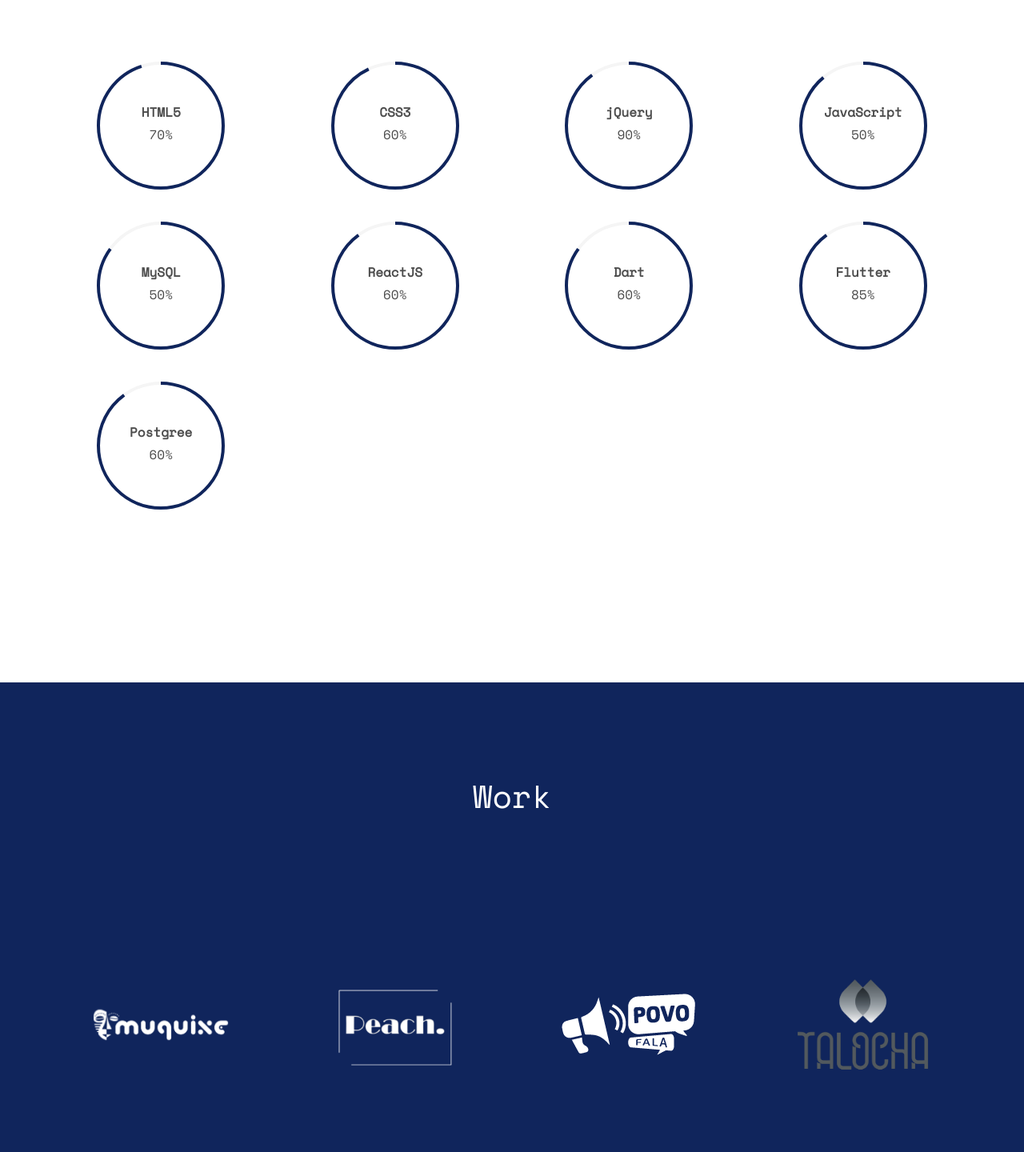
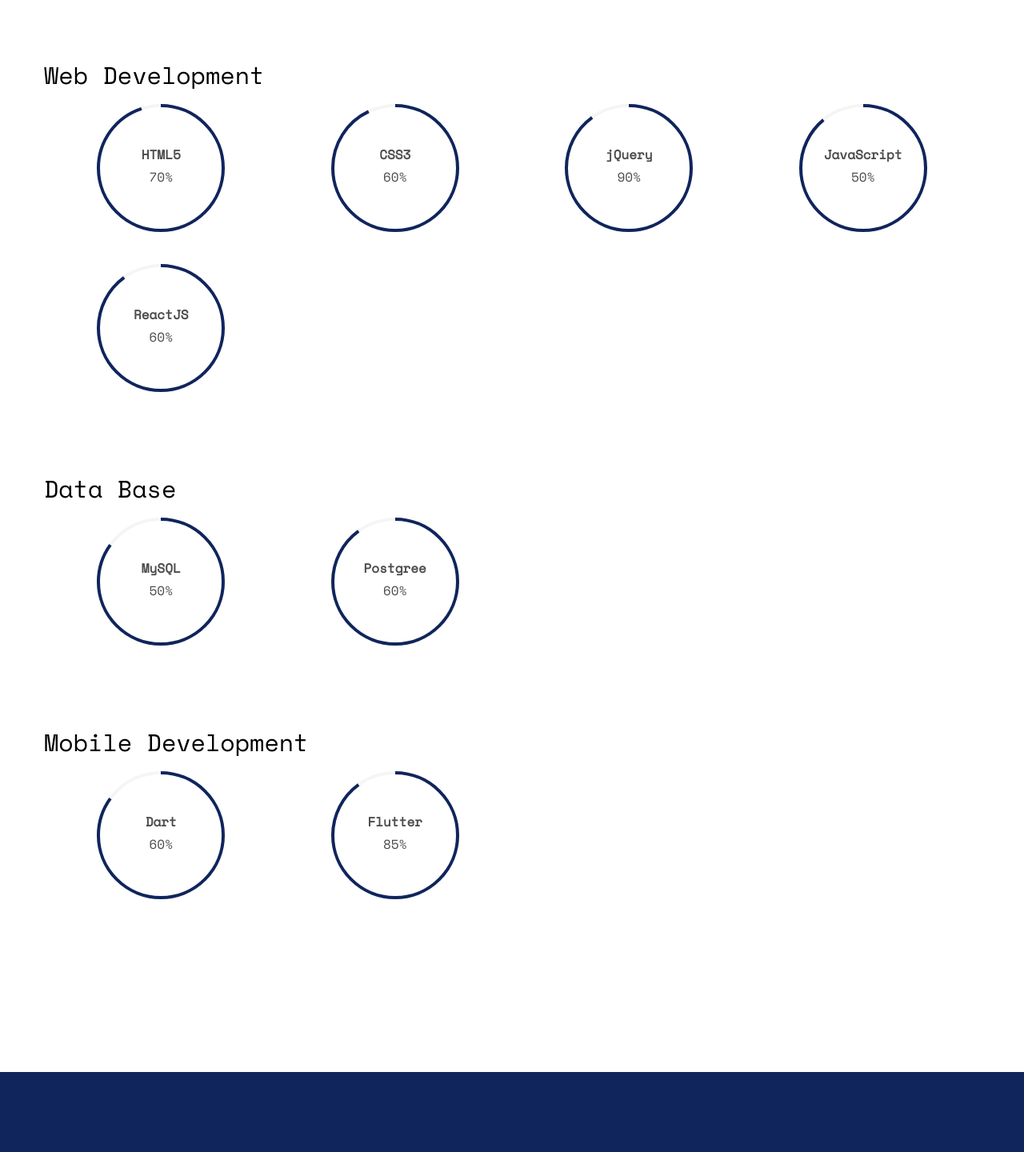
Before and after one commit to ItsMrPimentah/portfolio, a plain HTML site: page index.html in a window 1280 px wide. Shown: the part 4671-6111 px from the top of the page at 80% size. Drawn offline with nearby package versions, Linux system fonts and the light colour scheme; some packages are replaced by stand-ins of ours; no server answers; files whose address does not match are found by name.

Commit message:
working on skills

```diff
--- a/css/style.css
+++ b/css/style.css
@@ -5,11 +5,6 @@
   font-weight: normal;
   font-style: normal;
 }
-/* =======================================================
-*
-* 	Template Style
-*
-* ======================================================= */
 body {
   font-family: "Space Mono", Arial, serif;
   font-weight: 400;
--- a/index.html
+++ b/index.html
@@ -313,6 +313,7 @@
 				</div>
 			</div>
 			<div class="row row-pb-md">
+				<h2 >Web Development</h2>
 				<div class="col-md-3 col-sm-6 col-xs-12 text-center">
 					<div class="chart" data-percent="95"><span><strong>HTML5</strong>70%</span></div>
 				</div>
@@ -326,20 +327,28 @@
 					<div class="chart" data-percent="89"><span><strong>JavaScript</strong>50%</span></div>
 				</div>
 				<div class="col-md-3 col-sm-6 col-xs-12 text-center">
+					<div class="chart" data-percent="90"><span><strong>ReactJS</strong>60%</span></div>
+				</div>
+			</div>
+			<div class="row row-pb-md">
+				<h2>Data Base</h2>
+				<div class="col-md-3 col-sm-6 col-xs-12 text-center">
 					<div class="chart" data-percent="85"><span><strong>MySQL</strong>50%</span></div>
 				</div>
 				<div class="col-md-3 col-sm-6 col-xs-12 text-center">
-					<div class="chart" data-percent="90"><span><strong>ReactJS</strong>60%</span></div>
+					<div class="chart" data-percent="90"><span><strong>Postgree</strong>60%</span></div>
 				</div>
+			</div>
+			<div class="row row-pb-md">
+				<h2>Mobile Development</h2>
+
 				<div class="col-md-3 col-sm-6 col-xs-12 text-center">
 					<div class="chart" data-percent="85"><span><strong>Dart</strong>60%</span></div>
 				</div>
 				<div class="col-md-3 col-sm-6 col-xs-12 text-center">
 					<div class="chart" data-percent="90"><span><strong>Flutter</strong>85%</span></div>
 				</div>
-				<div class="col-md-3 col-sm-6 col-xs-12 text-center">
-					<div class="chart" data-percent="90"><span><strong>Postgree</strong>60%</span></div>
-				</div>
+			</div>
 			</div>
 			<!-- <div class="row">
 				<div class="col-md-6">
```
